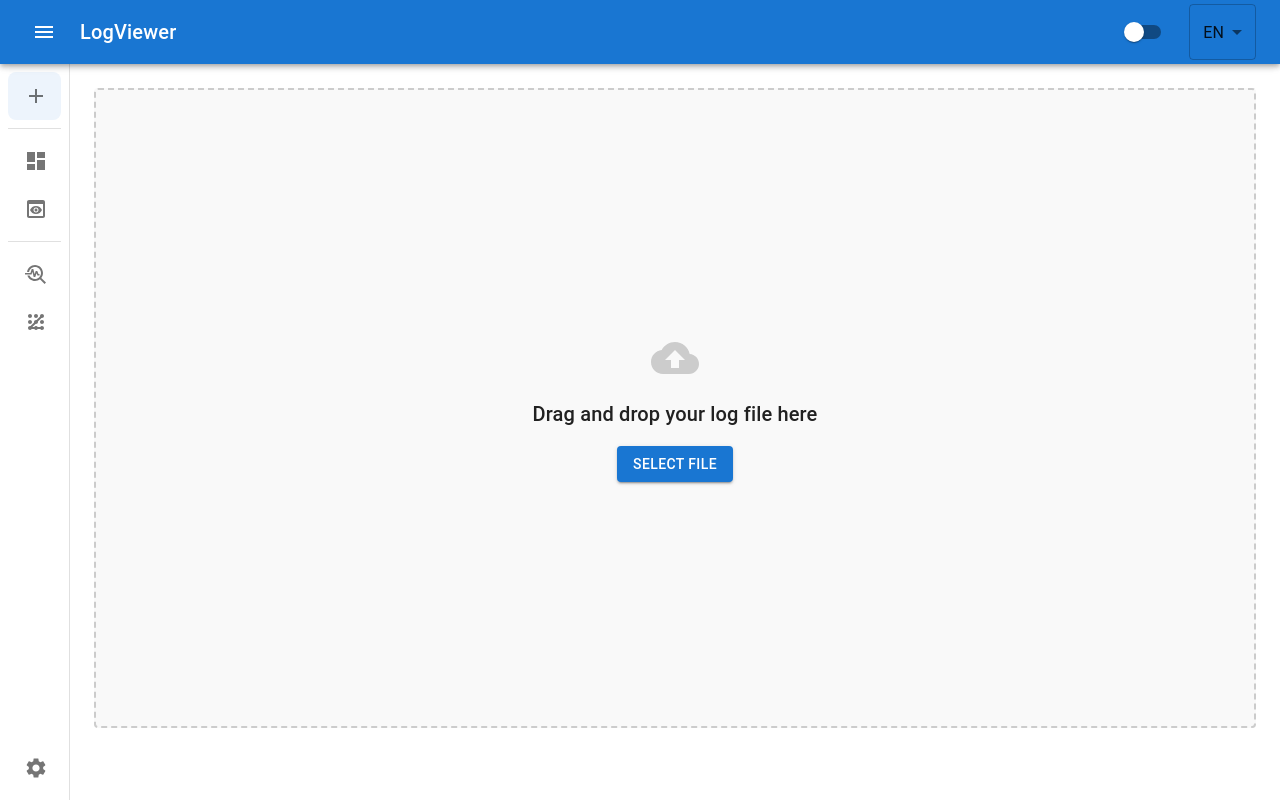
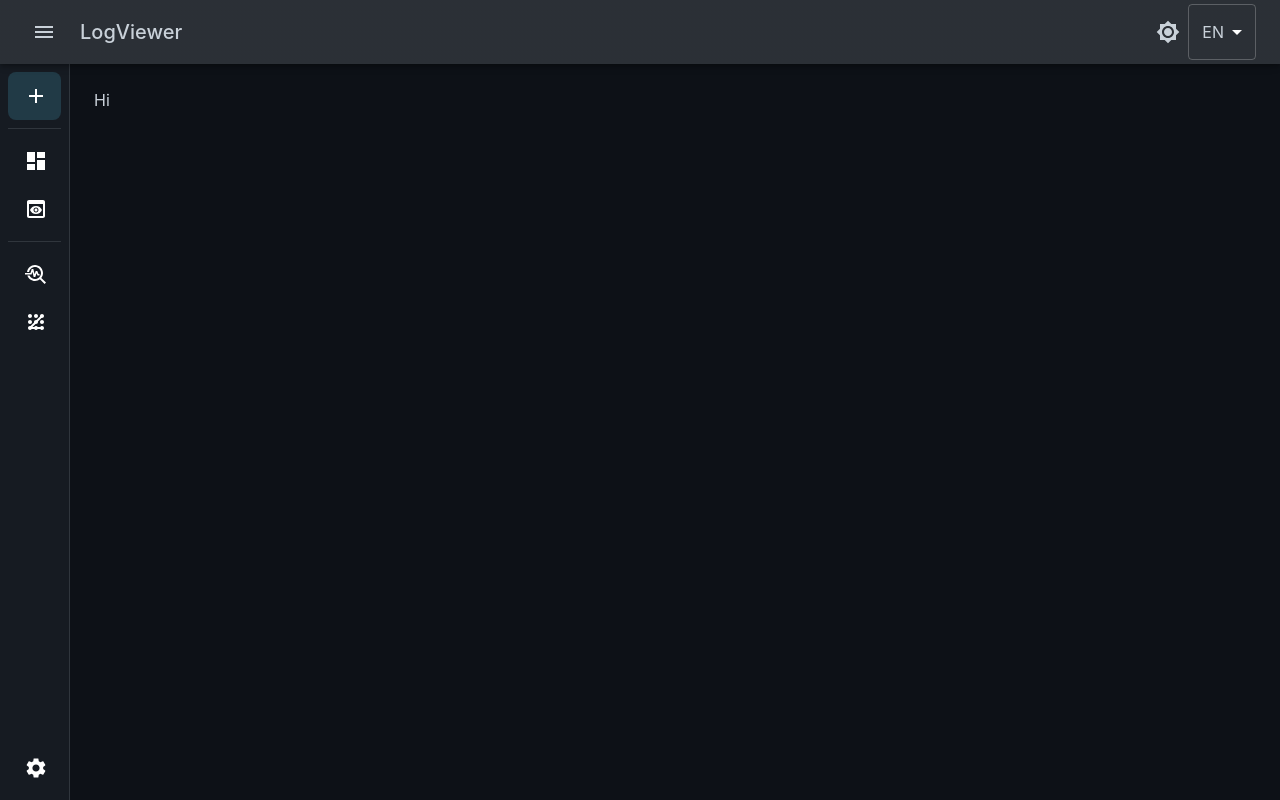
Before and after one commit to vl-efimov/log-viewer, a React (Vite) app in the folder log-viewer-front/: page /add-logs in a window 1280 px wide. Built offline with nearby package versions, Linux system fonts and the light colour scheme.

Commit message:
Added themes

```diff
--- a/log-viewer-front/src/components/Header.tsx
+++ b/log-viewer-front/src/components/Header.tsx
@@ -1,6 +1,10 @@
-import { AppBar, Toolbar, IconButton, Typography, Switch, Select, MenuItem, SelectChangeEvent } from '@mui/material';
+import { AppBar, Toolbar, IconButton, Typography, Select, MenuItem, SelectChangeEvent } from '@mui/material';
 import MenuIcon from '@mui/icons-material/Menu';
 import MenuOpenIcon from '@mui/icons-material/MenuOpen';
+import { ColorModeEnum } from '../constants/ColorModeEnum';
+import Brightness4Icon from '@mui/icons-material/Brightness4';
+import Brightness7Icon from '@mui/icons-material/Brightness7';
+import { useThemeMode } from '../hooks/useThemeMode';
 import { useState } from 'react';
 
 interface HeaderProps {
@@ -9,10 +13,9 @@ interface HeaderProps {
 }
 
 const Header: React.FC<HeaderProps> = ({ isSidebarOpen, toggleSidebar }) => {
-    const [isDarkTheme, setDarkTheme] = useState(false);
+    const { toggleTheme, mode } = useThemeMode();
     const [locale, setLocale] = useState('en');
 
-    const toggleTheme = () => setDarkTheme(!isDarkTheme);
     const handleLocaleChange = (event: SelectChangeEvent<string>) => setLocale(event.target.value as string);
 
     return (
@@ -42,13 +45,10 @@ const Header: React.FC<HeaderProps> = ({ isSidebarOpen, toggleSidebar }) => {
                     LogViewer
                 </Typography>
                 <IconButton
-                    sx={{
-                        marginRight: 1,
-                    }}
+                    onClick={toggleTheme}
                     color="inherit"
-                    onClick={toggleTheme}
                 >
-                    <Switch checked={isDarkTheme} />
+                    {mode === ColorModeEnum.Dark ? <Brightness7Icon /> : <Brightness4Icon />}
                 </IconButton>
                 <Select
                     value={locale}
--- /dev/null
+++ b/log-viewer-front/src/components/ThemeProvider.tsx
@@ -0,0 +1,23 @@
+import { useState } from 'react';
+import { ThemeProvider as MuiThemeProvider } from '@mui/material/styles';
+import CssBaseline from '@mui/material/CssBaseline';
+import { ThemeContext } from '../contexts/ThemeContext';
+import { ColorModeEnum } from '../constants/ColorModeEnum';
+import { darkTheme, lightTheme } from '../theme';
+
+export function ThemeProvider ({ children }: { children: React.ReactNode }) {
+    const [mode, setMode] = useState<ColorModeEnum>(ColorModeEnum.Dark);
+
+    const toggleTheme = () => {
+        setMode((prev) => (prev === ColorModeEnum.Light ? ColorModeEnum.Dark : ColorModeEnum.Light));
+    };
+
+    return (
+        <ThemeContext.Provider value={{ toggleTheme, mode }}>
+            <MuiThemeProvider theme={mode === ColorModeEnum.Dark ? darkTheme : lightTheme}>
+                <CssBaseline />
+                {children}
+            </MuiThemeProvider>
+        </ThemeContext.Provider>
+    );
+}
--- /dev/null
+++ b/log-viewer-front/src/constants/ColorModeEnum.ts
@@ -0,0 +1,4 @@
+export enum ColorModeEnum {
+    Light = 'light',
+    Dark = 'dark',
+}
--- /dev/null
+++ b/log-viewer-front/src/contexts/ThemeContext.ts
@@ -0,0 +1,12 @@
+import { createContext } from 'react';
+import { ColorModeEnum } from '../constants/ColorModeEnum';
+
+export interface ThemeContextType {
+    toggleTheme: () => void;
+    mode: ColorModeEnum;
+}
+
+export const ThemeContext = createContext<ThemeContextType>({
+    toggleTheme: () => { },
+    mode: ColorModeEnum.Dark,
+});
--- /dev/null
+++ b/log-viewer-front/src/hooks/useThemeMode.ts
@@ -0,0 +1,6 @@
+import { useContext } from 'react';
+import { ThemeContext } from '../contexts/ThemeContext';
+
+export const useThemeMode = () => {
+    return useContext(ThemeContext);
+};
--- a/log-viewer-front/src/pages/AddLogsPage.tsx
+++ b/log-viewer-front/src/pages/AddLogsPage.tsx
@@ -1,8 +1,9 @@
-import Dropzone from '../components/Dropzone';
+// import Dropzone from '../components/Dropzone';
 
 const AddLogsPage: React.FC = () => {
     return (
-        <Dropzone />
+        <span> Hi </span>
+        // <Dropzone />
     );
 }
 
--- /dev/null
+++ b/log-viewer-front/src/styles/theme.css
@@ -0,0 +1,7 @@
+body {
+    transition: background-color 0.3s ease, color 0.3s ease;
+}
+
+* {
+    transition: background-color 0.3s ease, border-color 0.3s ease, box-shadow 0.3s ease;
+}
--- a/log-viewer-front/src/theme.ts
+++ b/log-viewer-front/src/theme.ts
@@ -15,11 +15,29 @@ export const lightTheme = createTheme({
 export const darkTheme = createTheme({
     palette: {
         mode: 'dark',
+        background: {
+            default: '#0D1117',
+            paper: '#161B22',
+        },
         primary: {
-            main: '#90caf9',
+            main: '#61dafb',
         },
         secondary: {
-            main: '#f48fb1',
+            main: '#8b949e',
         },
+        text: {
+            primary: '#c9d1d9',
+            secondary: '#8b949e',
+        },
+        divider: '#30363d',
+    },
+    typography: {
+        fontFamily: [
+            'Inter',
+            'Roboto',
+            'Helvetica',
+            'Arial',
+            'sans-serif',
+        ].join(','),
     },
 });
```
Also changed, not shown: log-viewer-front/src/main.tsx (+6 -1 lines).
